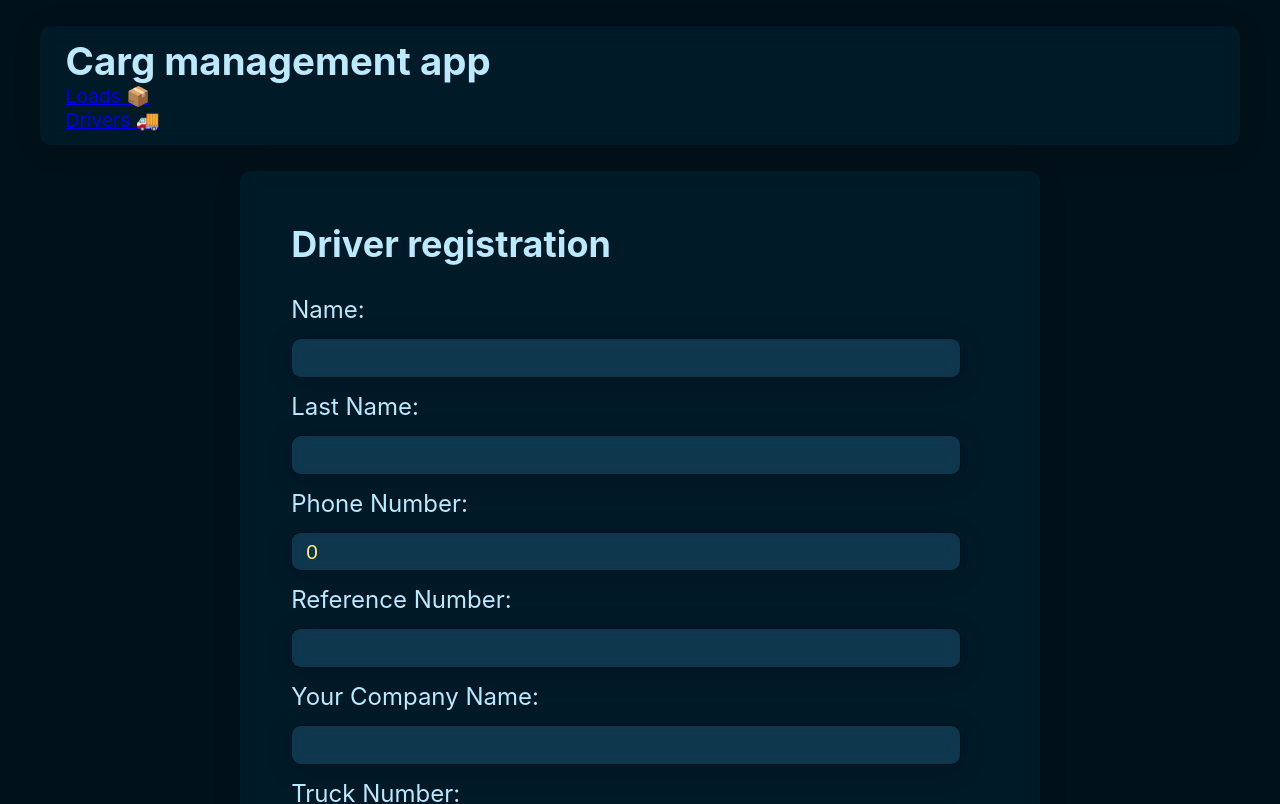
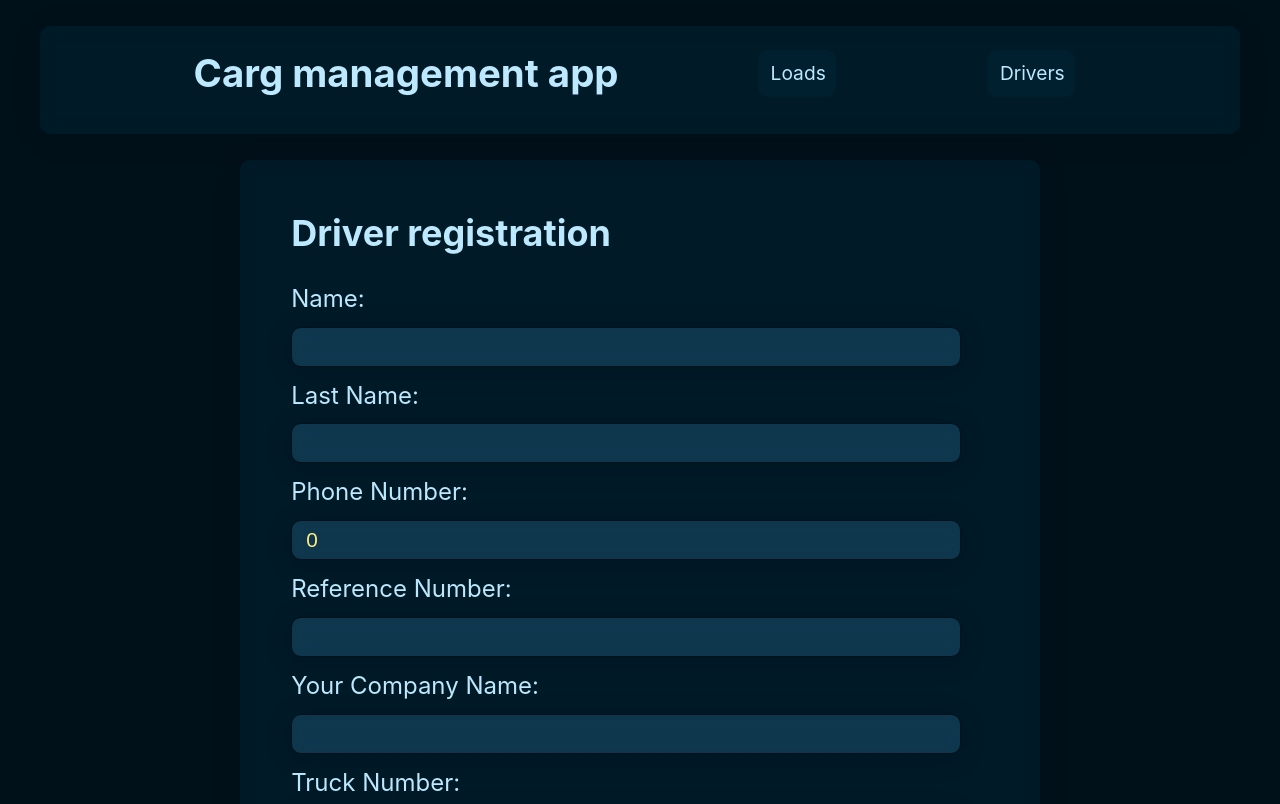
Before and after one commit to DanielSzczucki/DriverAvisationFe, a React (Create React App) app: page / in a window 1280 px wide. Shown: the top 804 px of the page. Built offline with nearby package versions, Linux system fonts and the light colour scheme.

Commit message:
add changes to header icon links

```diff
--- a/src/components/Driver/Table.css
+++ b/src/components/Driver/Table.css
@@ -4,6 +4,7 @@
   width: 96%;
   display: flex;
   justify-content: space-evenly;
+  flex-wrap: wrap;
   padding-bottom: 2%;
   align-items: center;
 }
@@ -11,8 +12,13 @@
 .section-head p {
   text-align: center;
   padding: 1%;
+  margin: 1%;
   background-color: var(--color-background-light);
   border-radius: 10px;
+}
+
+.section-head p:hover {
+  background-color: var(--color-background-middle);
 }
 
 .section-head a {
@@ -29,7 +35,7 @@
 }
 
 .table h2 {
-  font-size: 1.5rem;
+  /* font-size: 90%; */
   padding: 2%;
 }
 
--- a/src/components/Header/Header.css
+++ b/src/components/Header/Header.css
@@ -1,6 +1,8 @@
 @import "../../styles/variables.css";
 
 .header {
+  display: flex;
+
   max-width: 1200px;
   width: 96%;
   min-height: 10vh;
--- a/src/components/Header/Header.tsx
+++ b/src/components/Header/Header.tsx
@@ -6,13 +6,13 @@ import { Link } from "react-router-dom";
 
 export const Header = () => {
   return (
-    <div className="header glass">
+    <div className="header glass section-head">
       <h1>Carg management app</h1>
       <p>
-        <Link to="/load">Loads 📦</Link>
+        <Link to="/load">Loads</Link>
       </p>
       <p>
-        <Link to="/driver">Drivers 🚚</Link>
+        <Link to="/driver">Drivers </Link>
       </p>
     </div>
   );
```
